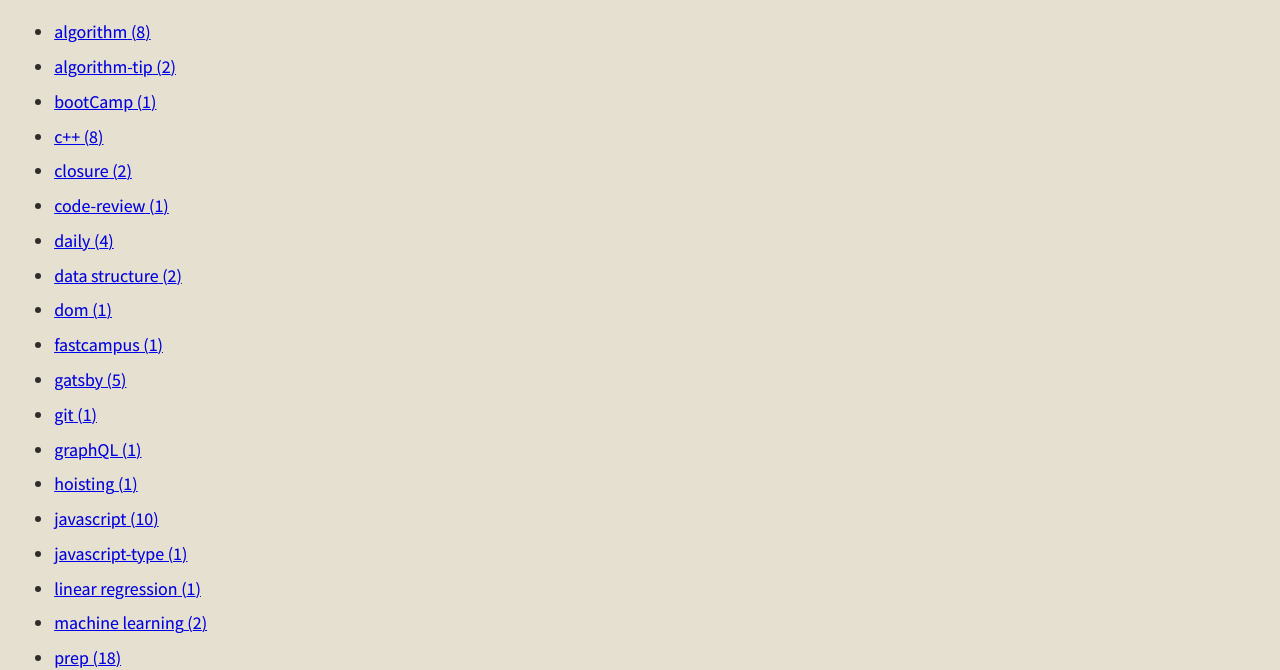
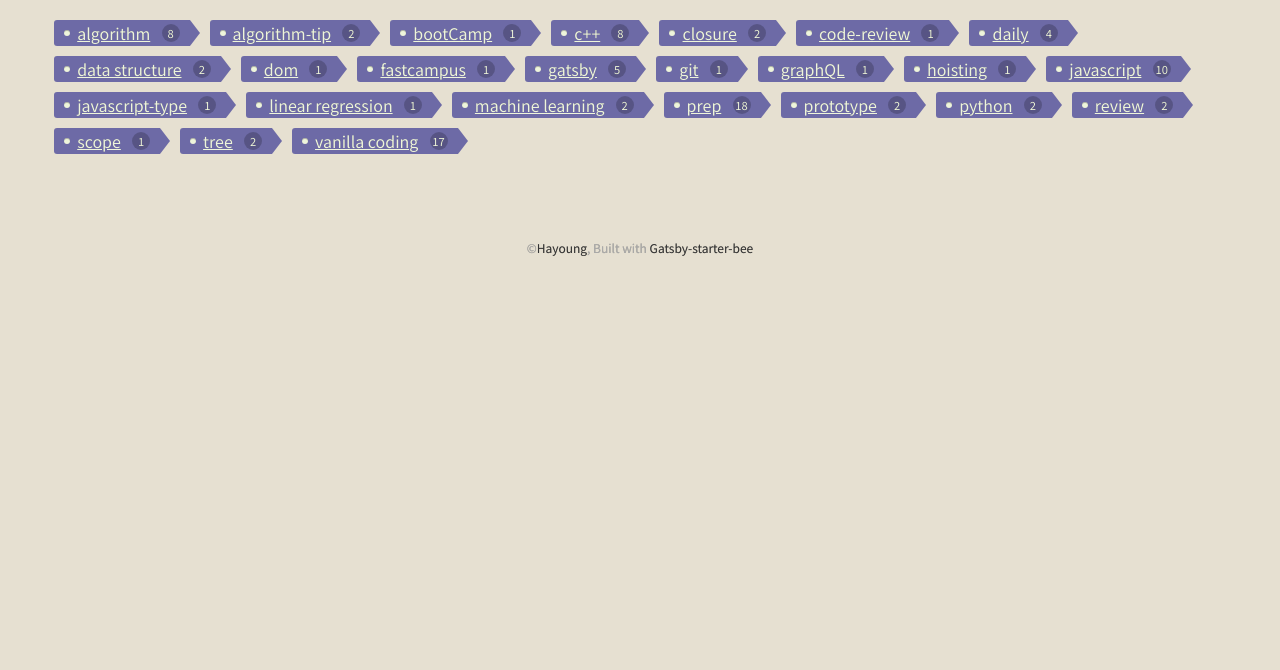
Before and after one commit to Ha-Young/my-blog, a Gatsby site: page /tags in a window 1280 px wide. Shown: the part 133-803 px from the top of the page. Built offline with nearby package versions, Linux system fonts and the light colour scheme; Gatsby itself is replaced by a stand-in of ours; some packages are replaced by stand-ins of ours; a web font is replaced by a local one; what typography-theme-github would draw is missing.

Commit message:
add: apply tag component && styling on tag page

```diff
--- a/src/components/tag/index.jsx
+++ b/src/components/tag/index.jsx
@@ -4,11 +4,14 @@
 
 import './index.scss'
 
-export const Tag = ({ tag, onClick }) => {
+export const Tag = ({ tag, onClick, totalCount }) => {
   return (
     <li className="tag">
       <Link to={`/tags/${kebabCase(tag)}/`}>
-        <div onClick={onClick}>{tag}</div>
+        <div className="tag-content" onClick={onClick}>
+          {tag}
+          {totalCount && <span class="totalCount">{totalCount}</span>}
+        </div>
       </Link>
     </li>
   )
--- a/src/components/tag/index.scss
+++ b/src/components/tag/index.scss
@@ -8,13 +8,13 @@
   border-radius: 3px 0 0 3px;
   text-decoration: none;
   -webkit-transition: color 0.2s;
+  text-align: center;
 
   &:hover {
     animation: tag-flutter 2s infinite linear;
   }
-}
 
-.tag::before {
+  &::before {
     content: '';
     top: 10px;
     left: 10px;
@@ -24,7 +24,7 @@
     border-radius: 10px;
   }
 
-.tag::after {
+  &::after {
     content: '';
     position: absolute;
     right: 0;
@@ -32,6 +32,26 @@
     border-bottom: 13px solid transparent;
     border-top: 13px solid transparent;
     transition: background 0.3s, color 0.3s;
+  }
+
+  .tag-content {
+    display: flex;
+    justify-content: center;
+    align-items: center;
+    .totalCount {
+      display: flex;
+      justify-content: center;
+      align-items: center;
+      float: right;
+      margin-left: 0.7rem;
+      margin-right: 0;
+      font-size: 0.7rem;
+      border-radius: 10px;
+      width: 18px;
+      height: 18px;
+      text-align: center;
+    }
+  }
 }
 
 @-webkit-keyframes tag-flutter {
--- a/src/pages/tags.js
+++ b/src/pages/tags.js
@@ -8,6 +8,7 @@
 import { Link, graphql } from 'gatsby'
 import { Layout } from '../layout'
 import { SEO } from '../components/seo'
+import { Tag } from '../components/tag'
 
 const TagsPage = ({
   data: {
@@ -24,11 +25,7 @@
       <h1>Tags</h1>
       <ul>
         {group.map(tag => (
-          <li key={tag.fieldValue}>
-            <Link to={`/tags/${kebabCase(tag.fieldValue)}/`}>
-              {tag.fieldValue} ({tag.totalCount})
-            </Link>
-          </li>
+          <Tag tag={tag.fieldValue} totalCount={tag.totalCount} />
         ))}
       </ul>
     </div>
--- a/src/styles/dark-theme.scss
+++ b/src/styles/dark-theme.scss
@@ -83,8 +83,7 @@
     border-bottom: 1px solid #eee;
   }
 
-  // tags
-  .tags {
+  // tag
   .tag {
     background: $dark-tag-color;
     a {
@@ -109,6 +108,9 @@
     &:hover::after {
       border-left-color: $dark-tag-complementary;
     }
+
+    .totalCount {
+      background-color: $dark-tag-total-count;
     }
   }
 }
--- a/src/styles/light-theme.scss
+++ b/src/styles/light-theme.scss
@@ -70,8 +70,7 @@
     }
   }
 
-  // tags
-  .tags {
+  // tag
   .tag {
     background: $light-tag-color;
     a {
@@ -96,6 +95,9 @@
     &:hover::after {
       border-left-color: $light-tag-complementary;
     }
+
+    .totalCount {
+      background-color: $light-tag-total-count;
     }
   }
 }
--- a/src/styles/variables.scss
+++ b/src/styles/variables.scss
@@ -37,8 +37,9 @@
 $light-category-item-color: #fff;
 
 // tags
-$light-tag-color: #00008065;
-$light-tag-complementary: crimson;
+$light-tag-color: #00008086;
+$light-tag-complementary: rgb(131, 5, 30);
+$light-tag-total-count: rgba(0, 0, 0, 0.2);
 
 /**
  * @dark theme
@@ -70,3 +71,4 @@
 
 $dark-tag-color: rgba(178, 93, 235, 0.31);
 $dark-tag-complementary: rgb(95, 5, 23);
+$dark-tag-total-count: rgba(255, 255, 255, 0.2);
```
Lines whose indentation alone changed are shown as unchanged.
